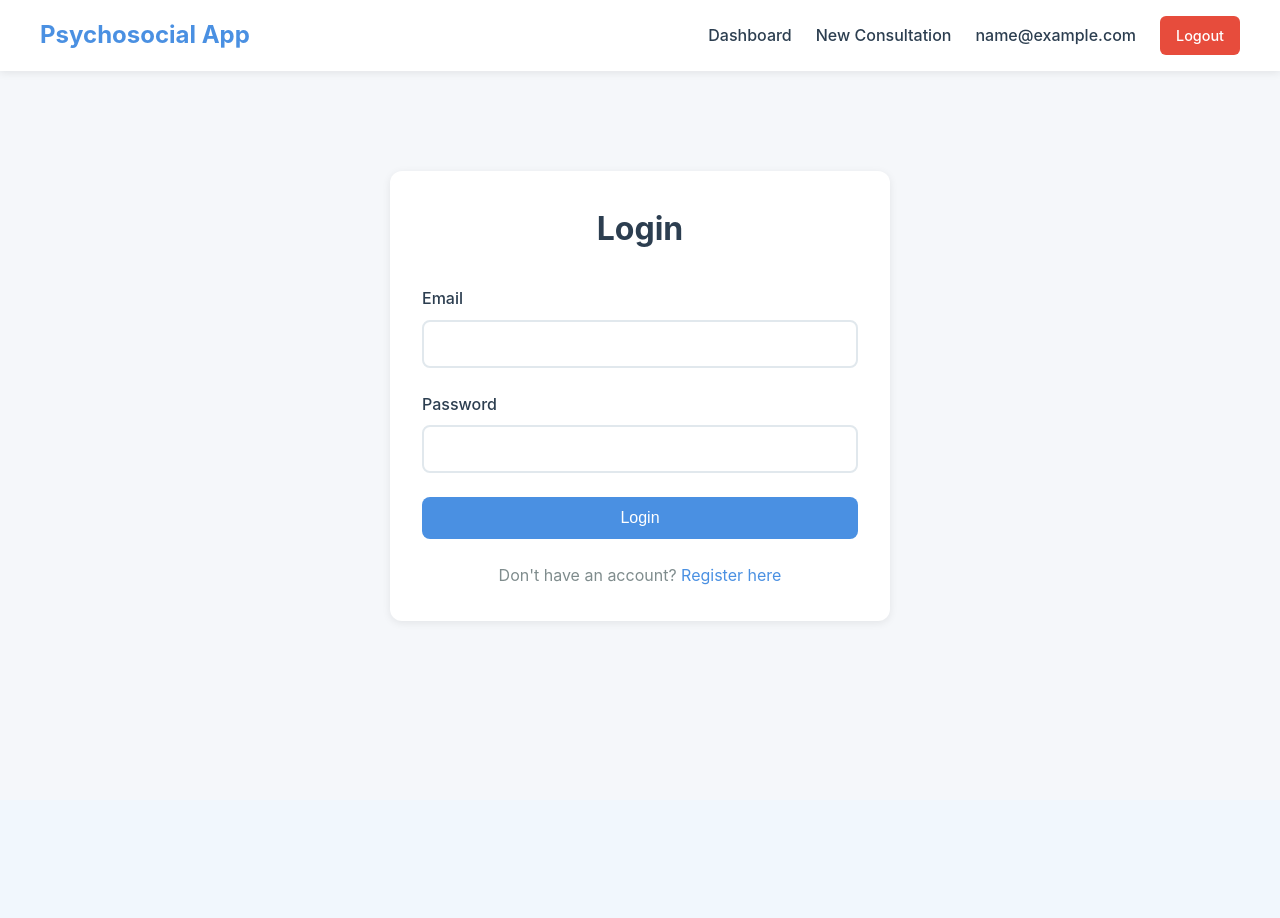
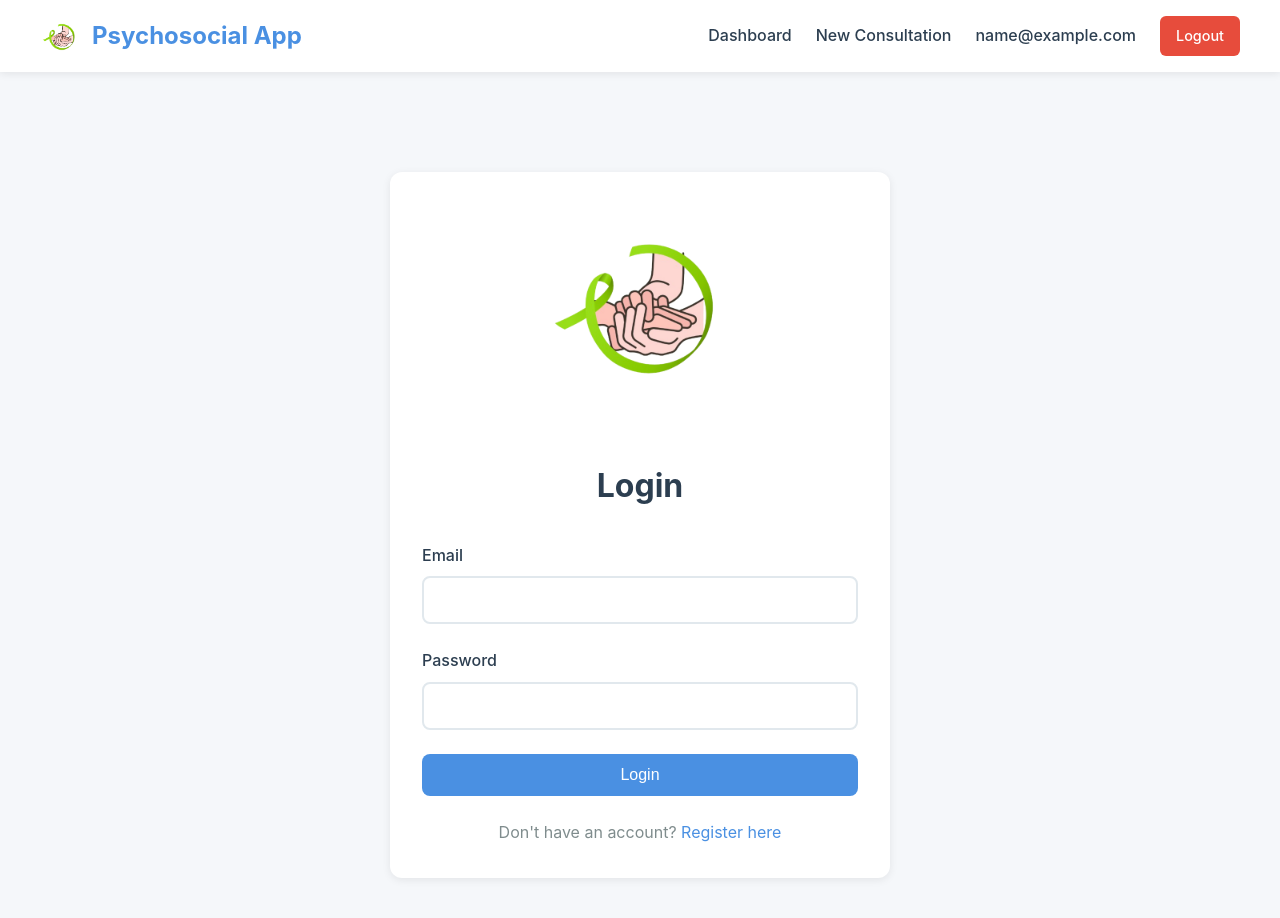
Before and after one commit to ragej4x/Psychosocial-Support-System, a Flask app: page /login in a window 1280 px wide. Shown: the top 918 px of the page. Before the commit the page ends 623 px from the top, so only its background shows below. Run offline with Flask 3, Linux system fonts and the light colour scheme; the visitor is signed in with stand-in values (Sample User, id 1).

Commit message:
Add files via upload

```diff
--- a/static/css/style.css
+++ b/static/css/style.css
@@ -56,6 +56,14 @@
     font-weight: 700;
     color: var(--primary-color);
     text-decoration: none;
+    display: flex;
+    align-items: center;
+    gap: 0.75rem;
+}
+
+.navbar-brand img {
+    height: 40px;
+    width: auto;
 }
 
 .navbar-menu {
@@ -535,6 +543,14 @@
         gap: 1rem;
     }
 
+    .navbar-brand {
+        font-size: 1.2rem;
+    }
+
+    .navbar-brand img {
+        height: 32px;
+    }
+
     .navbar-menu {
         width: 100%;
         justify-content: space-around;
--- a/templates/base.html
+++ b/templates/base.html
@@ -10,7 +10,10 @@
     {% if session.user_id %}
     <nav class="navbar">
         <div class="navbar-content">
-            <a href="{{ url_for('index') }}" class="navbar-brand">Psychosocial App</a>
+            <a href="{{ url_for('index') }}" class="navbar-brand" style="display: flex; align-items: center; gap: 0.75rem;">
+                <img src="{{ url_for('static', filename='logo.png') }}" alt="Logo" style="height: 40px; width: auto;">
+                <span>Psychosocial App</span>
+            </a>
             <div class="navbar-menu">
                 {% if session.user_type == 'student' %}
                     <a href="{{ url_for('student_dashboard') }}" class="navbar-link">Dashboard</a>
--- a/templates/login.html
+++ b/templates/login.html
@@ -4,6 +4,9 @@
 
 {% block content %}
 <div class="form-container">
+    <div style="text-align: center; margin-bottom: 2rem;">
+        <img src="{{ url_for('static', filename='logo.png') }}" alt="Psychosocial App Logo" style="max-width: 200px; height: auto; margin-bottom: 1rem;">
+    </div>
     <h1 style="text-align: center; margin-bottom: 2rem; color: var(--text-primary);">Login</h1>
 
     <form method="POST" action="{{ url_for('login') }}">
--- a/templates/register.html
+++ b/templates/register.html
@@ -4,11 +4,13 @@
 
 {% block content %}
 <div class="form-container" style="max-width: 600px;">
+    <div style="text-align: center; margin-bottom: 2rem;">
+        <img src="{{ url_for('static', filename='logo.png') }}" alt="Psychosocial App Logo" style="max-width: 200px; height: auto; margin-bottom: 1rem;">
+    </div>
     <h1 style="text-align: center; margin-bottom: 2rem; color: var(--text-primary);">Create Account</h1>
 
     <form method="POST" action="{{ url_for('register') }}" id="registerForm">
         <div class="form-group">
-            <p>Temporary User register selector you can delete this at line 10 to 23 @templates/register.html</p>
             <label class="form-label">I am a:</label>
             <div class="form-radio-group">
                 <div class="form-radio">
--- a/templates/student_dashboard.html
+++ b/templates/student_dashboard.html
@@ -5,7 +5,6 @@
 {% block content %}
 <div class="dashboard-header">
     <h1 class="dashboard-title">Welcome, {{ student.full_name() }}</h1>
-    <a href="{{ url_for('new_consultation') }}" class="btn btn-primary">+ New Consultation</a>
 </div>
 
 <div class="card">
```
Also changed, not shown: static/logo.png (added).
